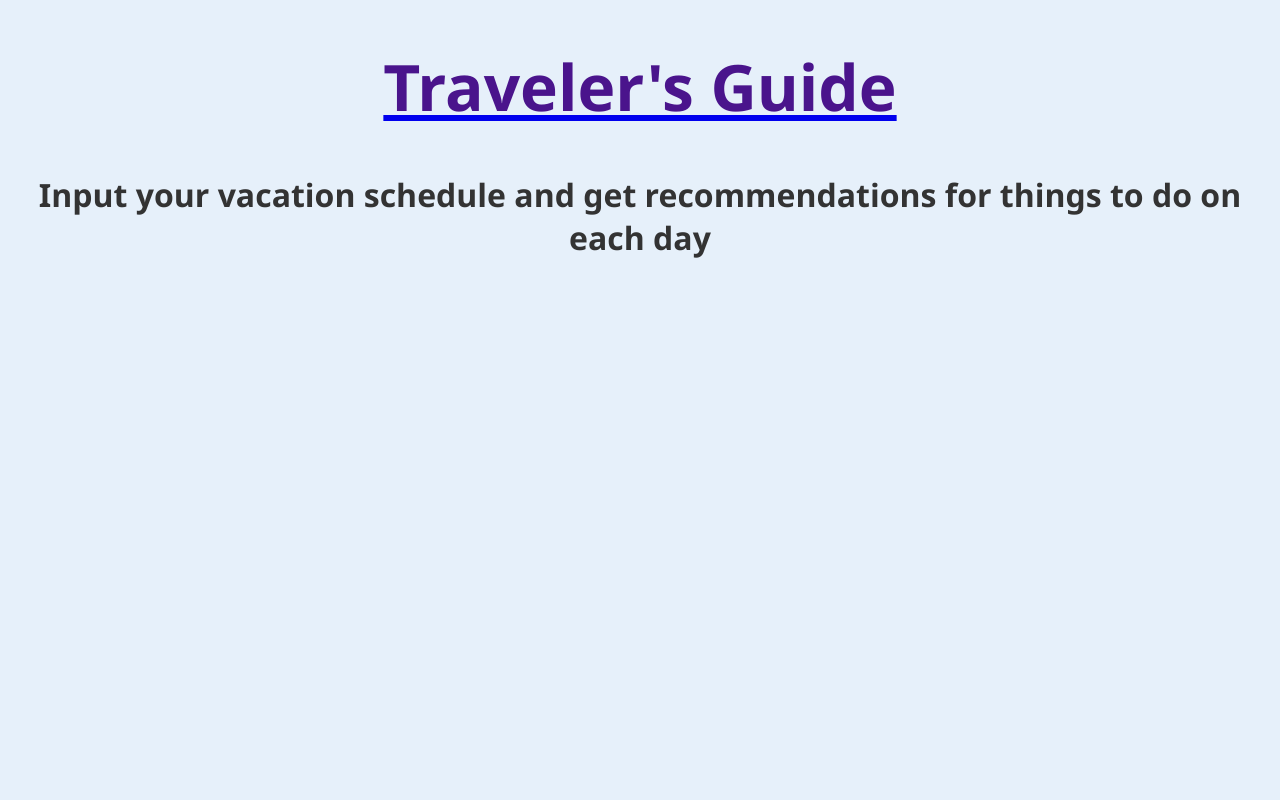
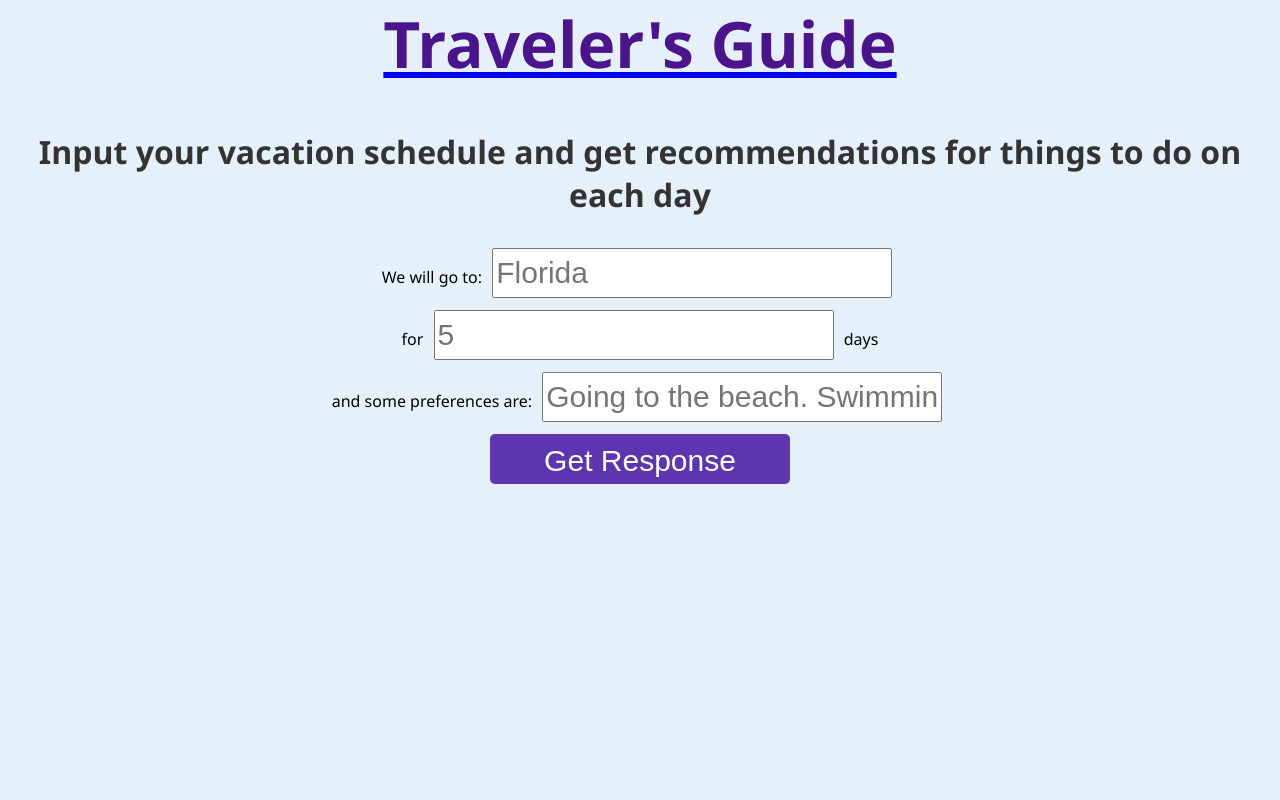
Before and after one commit to software-students-spring2024/5-final-project-spring-2024-kiwi-final, a Flask app: page /scheduleRecom in a window 1280 px wide. Run offline with Flask 3, Linux system fonts and the light colour scheme.

Commit message:
added schedule func

```diff
--- a/webApp/templates/scheduleRecom.html
+++ b/webApp/templates/scheduleRecom.html
@@ -1,12 +1,68 @@
-<!DOCTYPE html>
-<html lang="en">
-<head>
+<html lang="en"><head>
     <meta charset="UTF-8">
     <meta name="viewport" content="width=device-width, initial-scale=1.0">
-    <title>Schedule</title>
-    <link rel="stylesheet" href="{{ url_for('static', filename='style.css') }}">
+    <title>Generate Schedule</title>
+     <link rel="stylesheet" href="/static/style.css">
+    <style>
+
+        .scheduleForm {
+            display: inline-block;
+            text-align: center;
+        }
+    </style>
 </head>
-<body>
+<body style="  text-align: center !important;">
     <a href="/"><h1>Traveler's Guide</h1></a>
     <h2>Input your vacation schedule and get recommendations for things to do on each day</h2>
-</body>
+
+    <div class="scheduleForm">
+        <label for="length-of-stay">We will go to:</label>
+        <input placeholder="Florida" type="text" id="length-of-stay" name="length_of_stay" required=""><br>
+
+        <label for="number-of-days">for</label>
+        <input placeholder="5" type="number" id="number-of-days" name="number_of_days" required=""> days<br>
+
+        <label for="preferences">and some preferences are:</label>
+        <input placeholder="Going to the beach. Swimming. " type="text" id="preferences" name="preferences" required=""><br>
+
+        <button id="ml_button" onclick="getSch()">Get Response</button>
+
+        <div style="width: 1200px;">
+            <div id="ml_sch">
+        </div>
+    </div>
+
+    <script>
+        function getSch() {
+
+            var place = document.getElementById('length-of-stay').value ;
+            var days =  document.getElementById('number-of-days').value;
+            var pref = document.getElementById('preferences').value ;
+
+
+            var s = `I am going on a trip to ${place} for ${days}. My preferences are: ${pref}. Make me a detailed bullet point schedule for each day. This should included specific places that would make the overall best trip.Separate each day plan with with string "</end>". `
+
+
+            console.log(s);
+
+             fetch(`http://127.0.0.1:5001/ml_sch?sch=${s}`)
+            .then(response => response.json())
+            .then(data => {
+
+                console.log(data.ml_response);
+                var strArr = data.ml_response.split('</end>');
+
+                var resDiv = document.getElementById('ml_sch');
+
+                for(var currStr of strArr){
+                    var newEl = document.createElement('div');
+                    newEl.innerHTML = currStr;
+                    resDiv.appendChild(newEl);
+                }
+
+            })
+        }
+
+    </script>
+
+</body></html>
```
Also changed, not shown: machineLearningClient/app2.py (+19 -0 lines).
